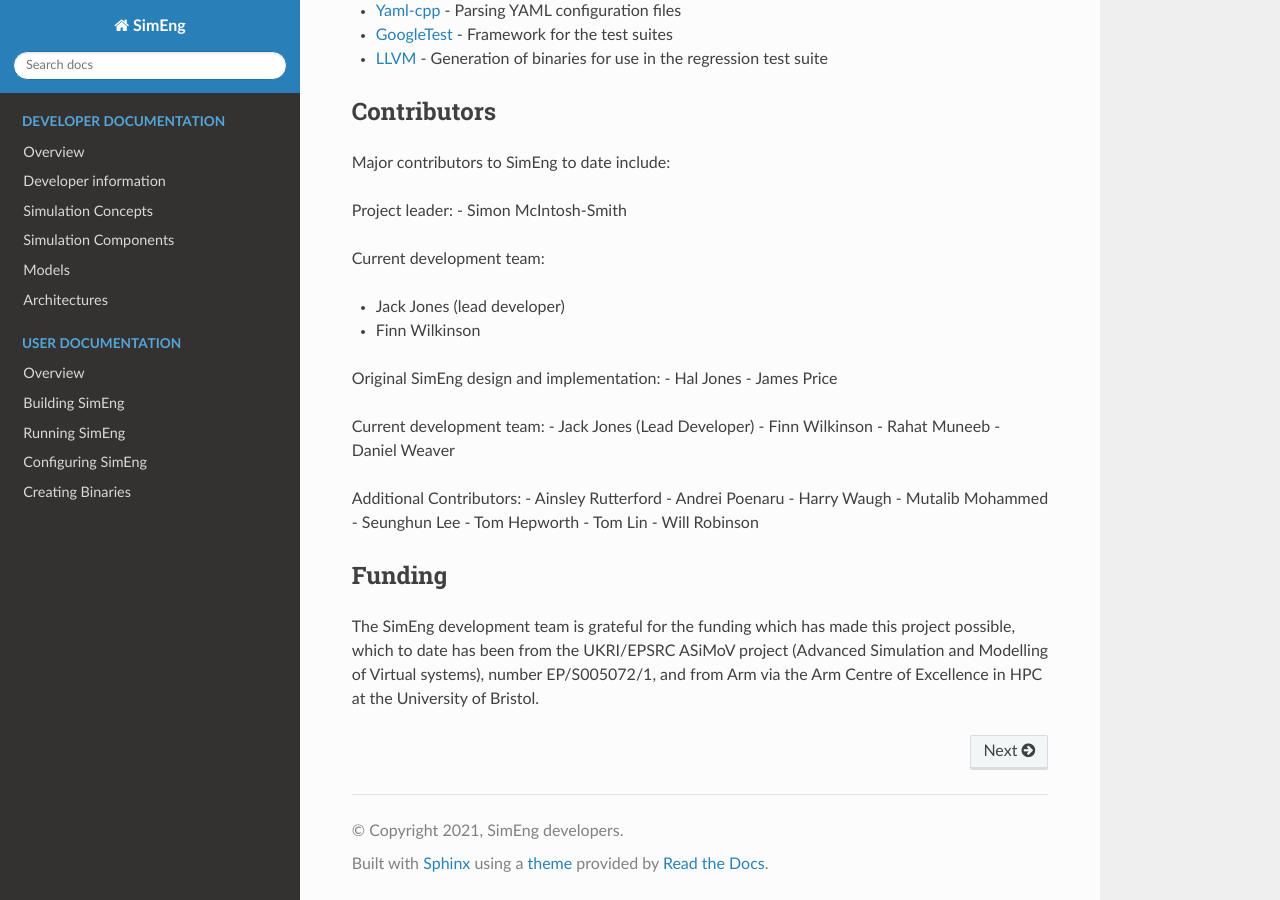
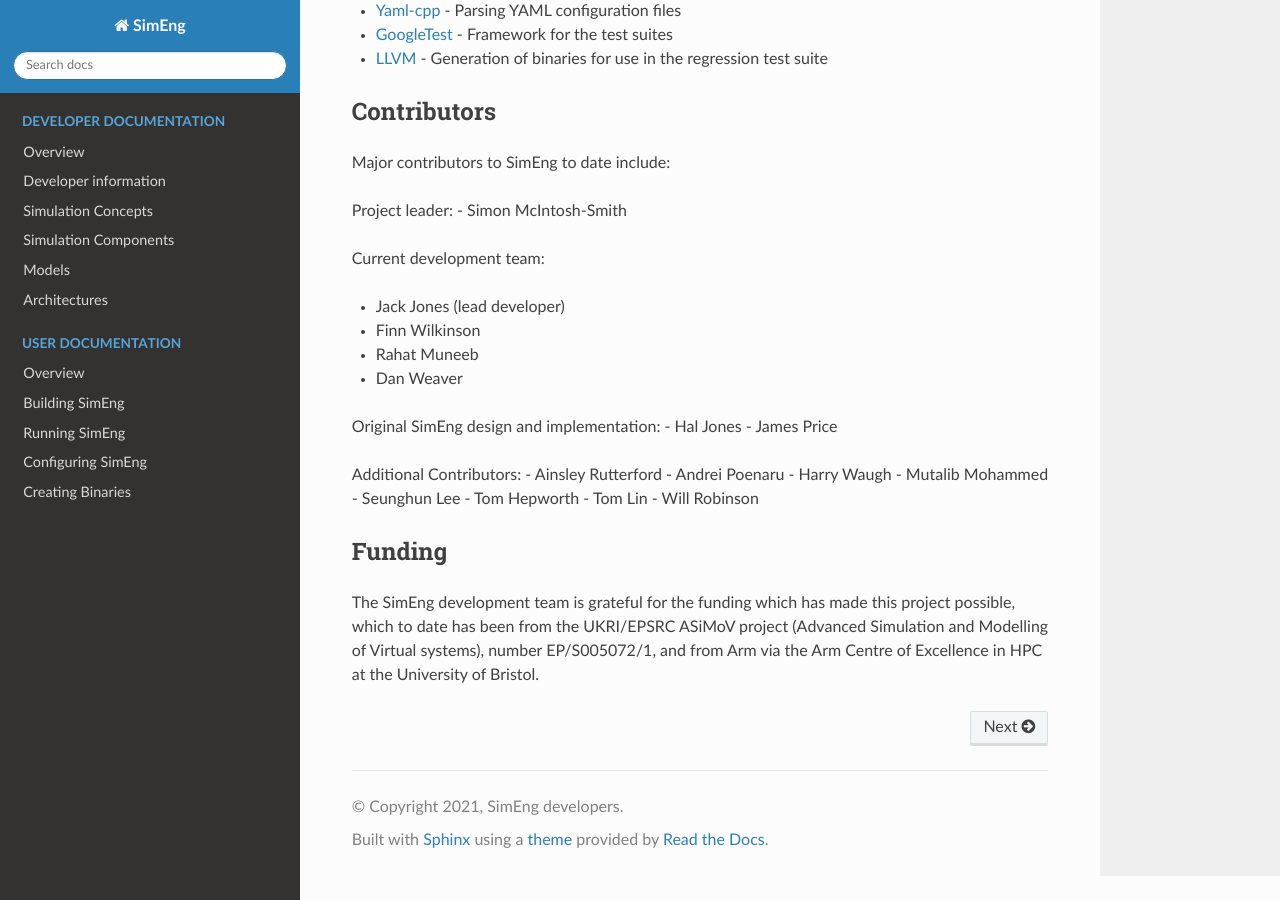
Before and after one commit to UoB-HPC/SimEng, a Sphinx documentation site: the page built from docs/sphinx/index.rst, in a window 1280 px wide and 900 px high, scrolled down 2389 px. Built offline with Sphinx 7.4.7 and the Read the Docs theme 2.0.0, drawn with Linux system fonts in a browser that asks for light colours; pages that are not in the unit, such as notebooks, are missing from menus.

Commit message:
Updated the developer list

```diff
--- a/docs/sphinx/index.rst
+++ b/docs/sphinx/index.rst
@@ -95,16 +95,12 @@ Current development team:
 
 - Jack Jones (lead developer)
 - Finn Wilkinson
+- Rahat Muneeb
+- Dan Weaver
 
 Original SimEng design and implementation:
 - Hal Jones
 - James Price
-
-Current development team:
-- Jack Jones (Lead Developer)
-- Finn Wilkinson
-- Rahat Muneeb
-- Daniel Weaver
 
 Additional Contributors:
 - Ainsley Rutterford
```
